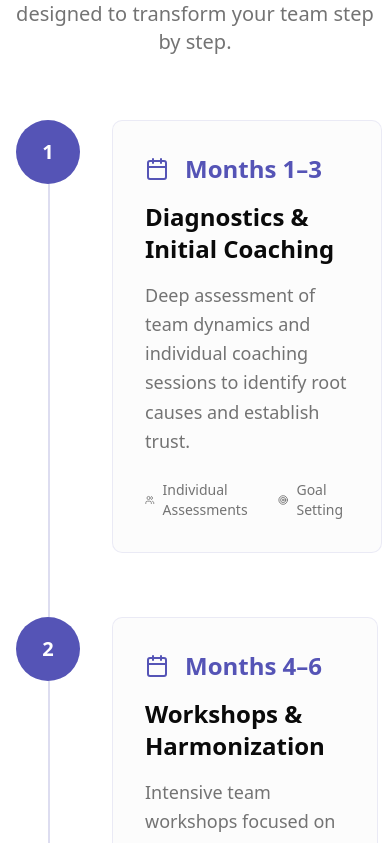
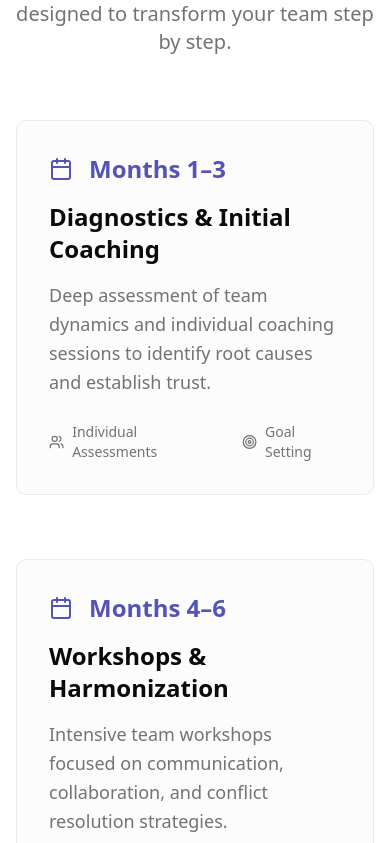
Before and after one commit to zatezalo/tatjana, a Next.js app: page / in a window 390 px wide. Shown: the part 4001-4844 px from the top of the page. Built offline with nearby package versions, Linux system fonts and the light colour scheme.

Commit message:
Enhance responsiveness of ProgramTimeline component by adjusting visibility of timeline elements for better display on different screen sizes.

```diff
--- a/src/components/sections/ProgramTimeline.tsx
+++ b/src/components/sections/ProgramTimeline.tsx
@@ -16,15 +16,15 @@ export default function ProgramTimeline() {
 
         <div className="max-w-4xl mx-auto">
           {offer.timeline.phases.map((phase, index) => (
-            <div key={index} className="relative">
+            <div key={index} className="relative ">
               {/* Timeline line */}
               {index < offer.timeline.phases.length - 1 && (
-                <div className="absolute left-8 top-16 w-0.5 h-full bg-primary/20"></div>
+                <div className="absolute left-8 top-16 w-0.5 h-full bg-primary/20 hidden md:block"></div>
               )}
 
               <div className="flex items-start gap-8 mb-16">
                 {/* Phase number and icon */}
-                <div className="flex-shrink-0 w-16 h-16 bg-primary rounded-full flex items-center justify-center text-white font-bold text-xl relative z-10">
+                <div className="hidden md:flex flex-shrink-0 w-16 h-16 bg-primary rounded-full items-center justify-center text-white font-bold text-xl relative z-10">
                   {index + 1}
                 </div>
 
```
